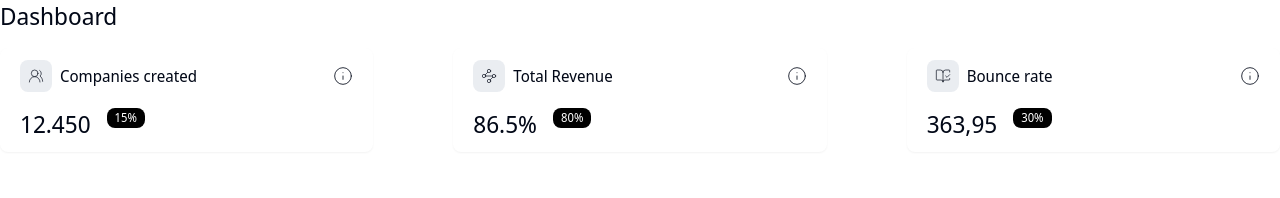
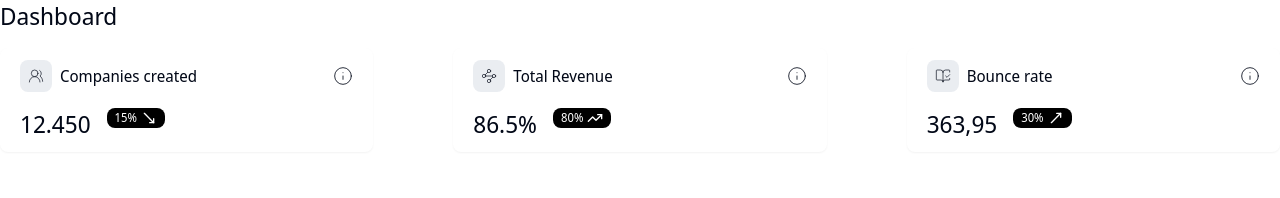
Before and after one commit to AJPadillo/dashborad-companies, a Next.js app: page / in a window 1280 px wide. Shown: the top 198 px of the page. Built offline with nearby package versions, Linux system fonts and the light colour scheme.

Commit message:
agregados estilos para average con condicionales de porcentajes

```diff
--- a/app/(routes)/components/CardSummary/CardSummary.tsx
+++ b/app/(routes)/components/CardSummary/CardSummary.tsx
@@ -2,6 +2,7 @@ import { CustomIcon } from "@/components/CustomIcon";
 import { CardSummaryProps } from "./CardSummary.types";
 import { CustomTooltip } from "@/components/CustomTooltip";
 import { cn } from "@/lib/utils";
+import { MoveDownRight, MoveUpRight, TrendingUp } from "lucide-react";
 
 export function CardSummary(props: CardSummaryProps) {
     const { average, icon: Icon, title, tooltipText, total } = props;
@@ -20,6 +21,15 @@ export function CardSummary(props: CardSummaryProps) {
                 <p className="text-2xl">{total}</p>
                 <div className={cn('flex items-center gap-1 px-2 text-xs text-white rounded-lg h-[20px] bg-black dark:bg-secondary')}>
                     {average}%
+                    {average < 20 && (
+                        <MoveDownRight strokeWidth={2} className="h-4 w-4" />
+                    )}
+                    {average > 20 && average < 70 && (
+                        <MoveUpRight strokeWidth={2} className="h-4 w-4" />
+                    )}
+                    {average > 70 && (
+                        <TrendingUp strokeWidth={2} className="h-4 w-4" />
+                    )}
                 </div>
             </div>
         </div>
```
